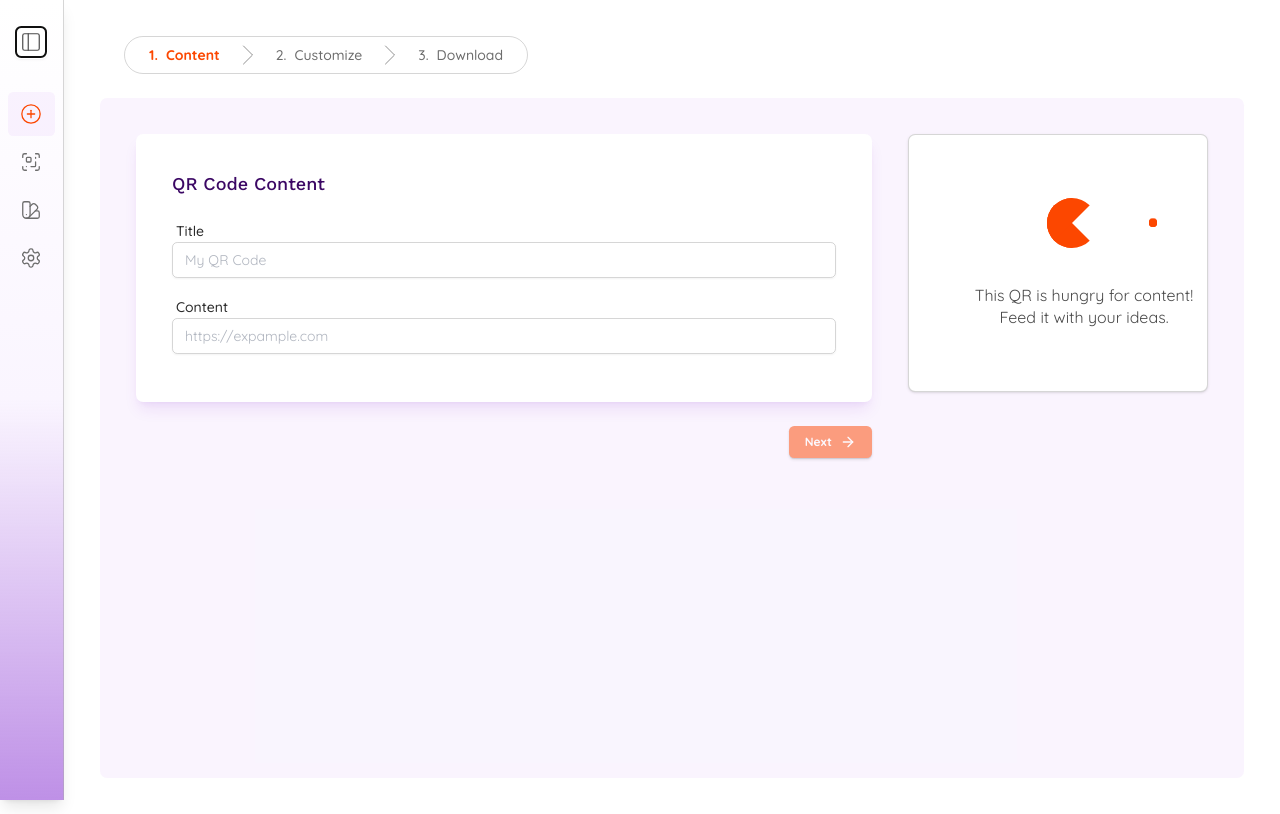
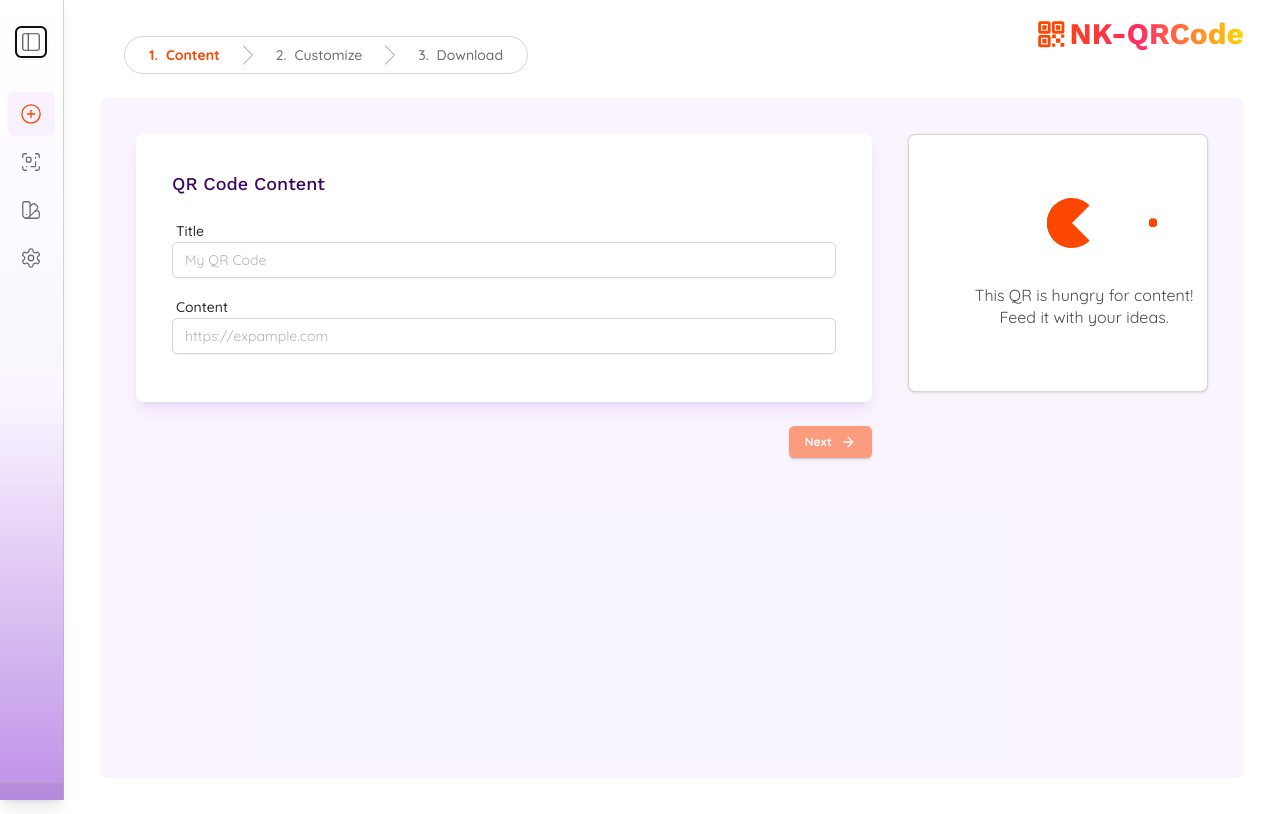
Before and after one commit to nkaryoli/nk_qrCode, a React (Vite) app: page /dashboard in a window 1280 px wide. Both pictures are taken after a click on the button "Cerrar sidebar". Built offline with nearby package versions, Linux system fonts and the light colour scheme; no server answers.

Commit message:
feat: add logo  for when sidebar is closed

```diff
--- a/src/features/dashboard/DashboardPage.tsx
+++ b/src/features/dashboard/DashboardPage.tsx
@@ -1,4 +1,4 @@
-import { useState } from 'react';
+import { useEffect, useState } from 'react';
 import MySidebar from './components/MySidebar';
 import MyQRs from './components/userQRs/MyQRs';
 import MyTemplates from './components/userTemplates/MyTemplates';
@@ -22,14 +22,26 @@ type DashboardComponent = {
 const DashboardContent = () => {
     const [active, setActive] = useState<string>('new-qr');
     const [isOpen, setIsOpen] = useState<boolean>(true);
+    const [showNavLink, setShowNavLink] = useState<boolean>(false);
     const isMobile = useIsMobile(900);
     const { user } = useAuth();
 
     const { data, isLoading, isError } = useQuery<QRCode[], Error>({
         queryKey: ['qrCodes', user?.id],
-        queryFn: () => user ? getQRs(user.id) : Promise.resolve([]),
+        queryFn: () => (user ? getQRs(user.id) : Promise.resolve([])),
         enabled: !!user,
     });
+
+    useEffect(() => {
+        if (!isOpen && !isMobile) {
+            const timer = setTimeout(() => {
+                setShowNavLink(true);
+            }, 300);
+            return () => clearTimeout(timer);
+        } else {
+            setShowNavLink(false);
+        }
+    }, [isOpen, isMobile]);
 
     if (isLoading) {
         return (
@@ -51,7 +63,10 @@ const DashboardContent = () => {
     };
 
     const components: Record<string, DashboardComponent> = {
-        'saved-qr': { component: MyQRs, props: { qrs: data, handleSidebarSelect } },
+        'saved-qr': {
+            component: MyQRs,
+            props: { qrs: data, handleSidebarSelect },
+        },
         'my-templates': { component: MyTemplates },
         'user-settings': { component: UserSettings },
         'new-qr': { component: NewQRSection },
@@ -62,8 +77,25 @@ const DashboardContent = () => {
 
     return (
         <section className="w-full flex flex-col lg:flex-row justify-center">
+            <NavLink
+                to="/"
+                className={`flex items-center
+                    bg-gradient-to-r from-primary via-accent to-secondary bg-clip-text
+                    text-2xl md:text-3xl font-header font-bold text-transparent
+                    transition-all duration-300 ease-in-out
+                    absolute right-9 top-4
+                    ${
+                        showNavLink && !isOpen && !isMobile
+                            ? 'opacity-100 translate-x-0 pointer-events-auto'
+                            : 'opacity-0 translate-x-4 pointer-events-none'
+                    }
+                `}
+            >
+                <img src="/img-logo.svg" className="w-7 mr-1" />
+                NK-QRCode
+            </NavLink>
             {isMobile ? (
-                <div className="flex items-center justify-between p-6 pb-0">
+                <div className="flex items-center justify-between px-6 py-4 pb-0">
                     <NavLink
                         to="/"
                         className="flex items-center justify-center bg-gradient-to-r from-primary via-accent to-secondary bg-clip-text text-2xl md:text-3xl font-header font-bold text-transparent"
--- a/src/features/dashboard/components/DashboardBurgerMenu.tsx
+++ b/src/features/dashboard/components/DashboardBurgerMenu.tsx
@@ -94,6 +94,8 @@ const DashboardBurgerMenu: React.FC<DashboardBurgerMenuProps> = ({
                                     variant="outline"
                                     size={'icon'}
                                     onClick={() => signOut()}
+                                    className="w-7 h-8 border-none shadow-none rounded-sm"
+                                    title="Log out"
                                 >
                                     <LogOut />
                                 </Button>
--- a/src/features/dashboard/components/MySidebar.tsx
+++ b/src/features/dashboard/components/MySidebar.tsx
@@ -1,3 +1,5 @@
+import { Avatar, AvatarFallback, AvatarImage } from '@/components/ui/avatar';
+import { Button } from '@/components/ui/button';
 import {
     Sheet,
     SheetContent,
@@ -5,9 +7,11 @@ import {
     SheetHeader,
     SheetTitle,
 } from '@/components/ui/sheet';
+import { useAuth } from '@/hooks/AuthContext';
 import { useIsMobile } from '@/hooks/useIsMobile';
 import {
     CirclePlus,
+    LogOut,
     PanelLeft,
     ScanQrCode,
     Settings,
@@ -24,7 +28,11 @@ export const items = [
     { title: 'Settings', id: 'user-settings', icon: Settings },
 ];
 
-export type SectionKey = 'new-qr' | 'saved-qr' | 'my-templates' | 'user-settings';
+export type SectionKey =
+    | 'new-qr'
+    | 'saved-qr'
+    | 'my-templates'
+    | 'user-settings';
 
 interface MySidebarProps {
     onSelect: (id: SectionKey) => void;
@@ -40,12 +48,15 @@ const MySidebar: React.FC<MySidebarProps> = ({
     setIsOpen,
 }) => {
     const isMobile = useIsMobile(1200);
+    const { user, signOut } = useAuth();
 
     useEffect(() => {
         if (isMobile) {
             setIsOpen(false);
         }
     }, [isMobile, setIsOpen]);
+
+    const displayName = user?.user_metadata.user_name || user?.email;
 
     return (
         <>
@@ -74,6 +85,7 @@ const MySidebar: React.FC<MySidebarProps> = ({
                                 <img src="/img-logo.svg" className="w-7 mr-1" />
                                 NK-QRCode
                             </NavLink>
+
                             <button
                                 disabled={isMobile}
                                 onClick={() => setIsOpen((prev) => !prev)}
@@ -123,6 +135,42 @@ const MySidebar: React.FC<MySidebarProps> = ({
                             </ul>
                         </SheetDescription>
                     </SheetHeader>
+                    <div className={`absolute bottom-0 right-0 w-full flex justify-between items-center border-t bg-black/5 py-2
+                        ${isOpen ? ' px-6' : 'px-4'}
+                    `}>
+                        {user && (
+                            <div className="flex justify-between w-full">
+                                <div className={`flex items-center gap-3
+                                    ${isOpen ? 'block' : 'hidden'}
+                                `}>
+                                    {user.user_metadata.avatar_url && (
+                                        <Avatar>
+                                            <AvatarImage
+                                                src={
+                                                    user.user_metadata
+                                                        .avatar_url
+                                                }
+                                            />
+                                            <AvatarFallback>CN</AvatarFallback>
+                                        </Avatar>
+                                    )}
+                                    <span className="text-black/80 font-medium">
+                                        {displayName}
+                                    </span>
+                                </div>
+
+                                <Button
+                                    variant="outline"
+                                    size={'icon'}
+                                    onClick={() => signOut()}
+                                    className="w-7 h-8 border-none shadow-none rounded-sm"
+                                    title="Log out"
+                                >
+                                    <LogOut />
+                                </Button>
+                            </div>
+                        )}
+                    </div>
                 </SheetContent>
             </Sheet>
         </>
```
